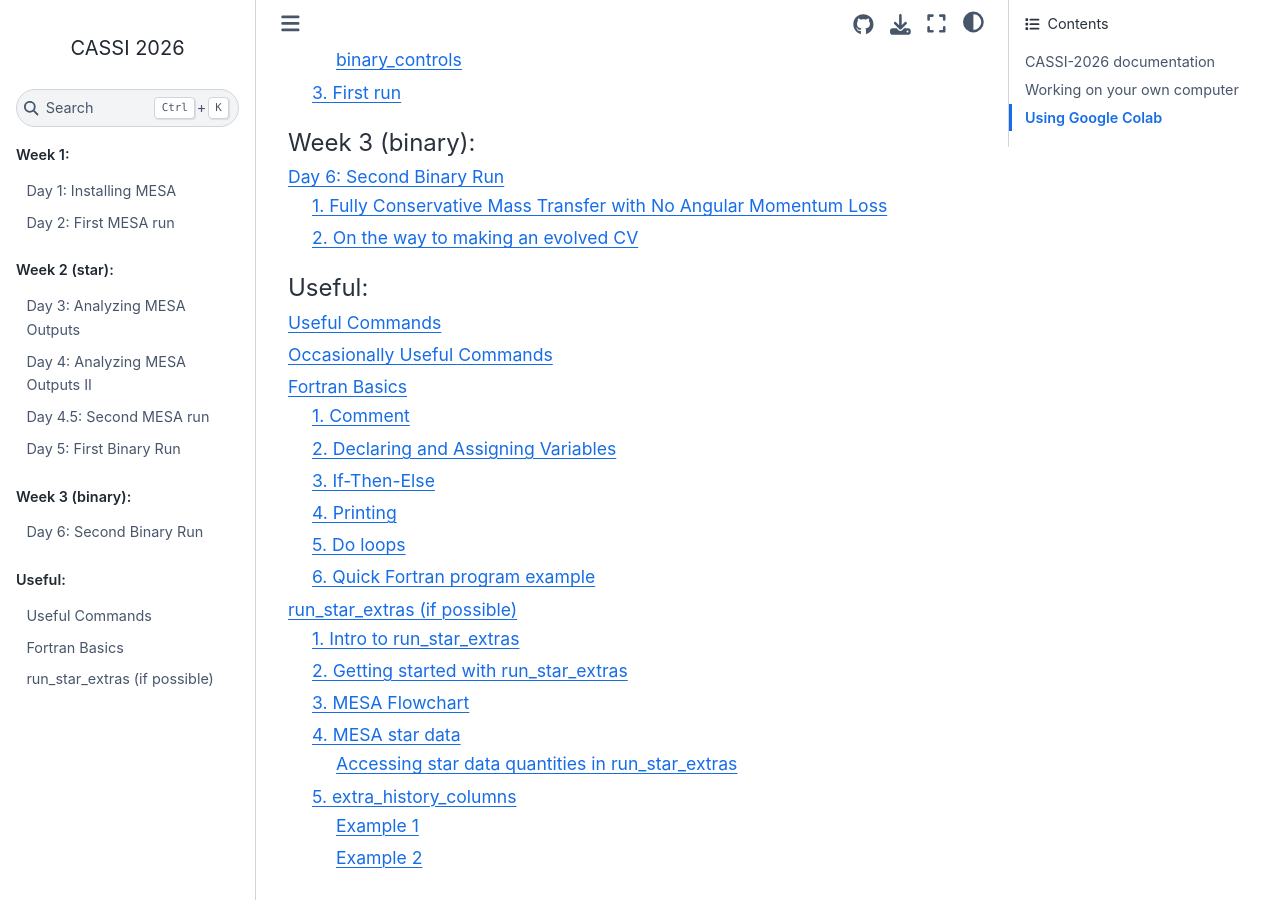
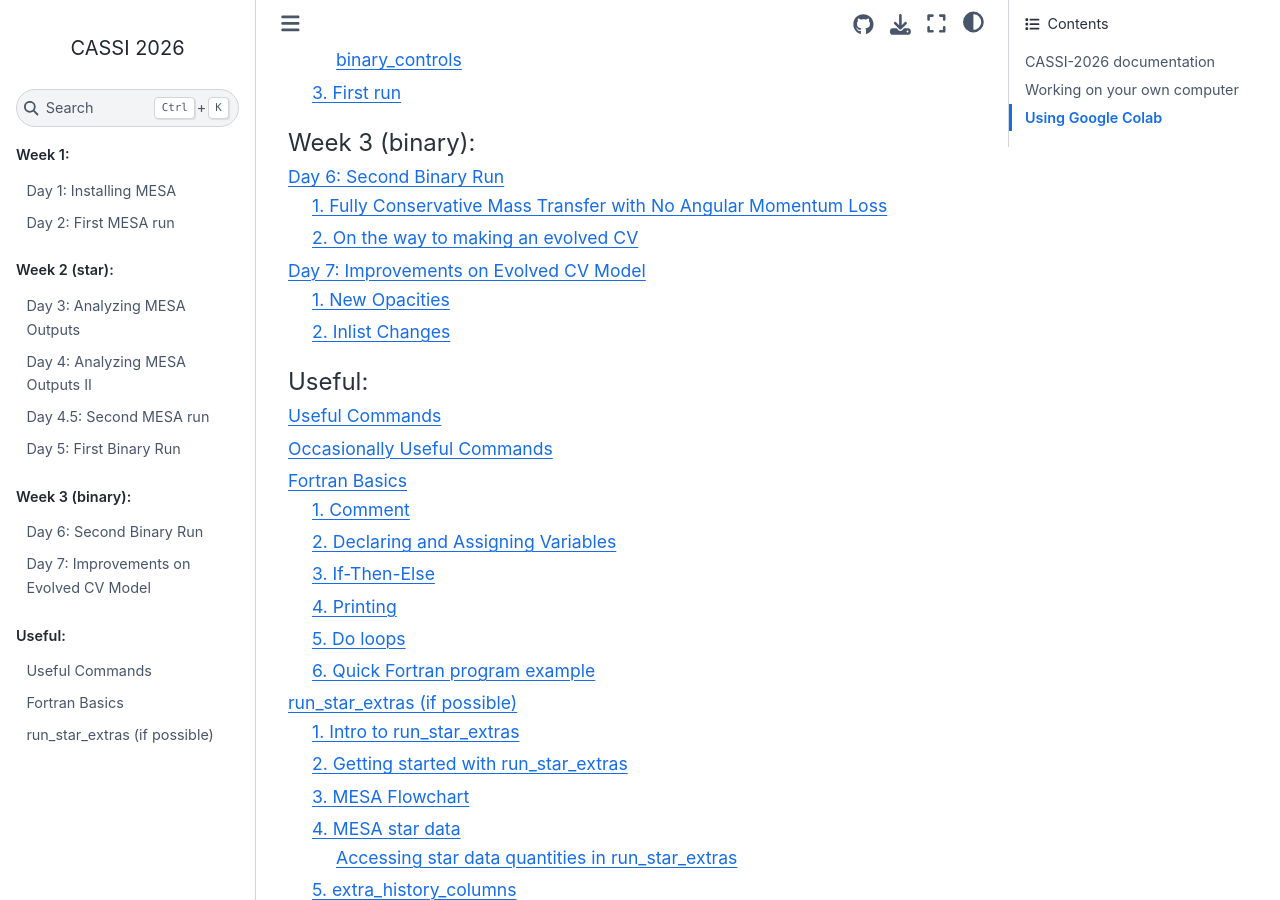
Before and after one commit to sunnywong314/CASSI2026-Sunny, a Sphinx documentation site: the page built from docs/source/index.rst, in a window 1280 px wide and 900 px high, scrolled down 2048 px. Built offline with Sphinx 7.4.7 and the Sphinx Book theme 1.1.4, drawn with Linux system fonts in a browser that asks for light colours; part of the change alters nothing that is shown.

Commit message:
add AESOPUS instructions

```diff
--- /dev/null
+++ b/docs/source/eCV_MB_default.rst
@@ -0,0 +1,117 @@
+******************************************
+Day 7: Improvements on Evolved CV Model
+******************************************
+
+Here we will make a couple of changes to our evolved CV model.
+
+1. New Opacities
+================
+
+First, the opacities that MESA uses at low temperatures do not extend to the high densities of our helium WD.
+We will implement a new opacity coming from the AESOPUS code. However, the MESA implementation does not allow
+extrapolation of this table beyond its range of validity. We will attempt to do this; while unphysical, it
+allows our model to continue evolving. The AESOPUS table itself extends to much higher densities, so the
+model will rarely run into this problem.
+
+.. dropdown:: Changing the source code (Click to expand)
+
+    .. admonition:: Task
+
+        Download the following file :download:`kap_aesopus.f90 <kap_aesopus.f90>`.
+
+        Then, on your terminal, go to :
+
+        .. code-block:: bash
+
+            cd $MESA_DIR/kap
+
+            cp ~/Downloads/kap_aesopus.f90 ./private/
+
+        Here I assume that your ``kap_aesopus.f90`` file is downloaded to the Downloads directory.
+        Modify the path as necessary.
+
+        Then,
+
+        .. code-block:: bash
+
+            ./mk
+
+            ./export
+
+        This compiles the new code, and exports the new code to MESA's libraries. If you did all this
+        correctly, you should see
+        the terminal message
+
+        .. code-block:: bash
+
+            COMPILE_CMD ../private/kap_aesopus.f90
+            LIB_TOOL_libkap.a
+
+    Because we made a change to MESA's source code, all our new runs need to be recompiled.
+    This will be included in our next step.
+
+2. Inlist Changes
+====================
+
+Now we're ready to make more complicated runs in preparation for
+making an AM CVn binary through the evolved CV channel.
+
+
+.. admonition:: Task
+
+    Make a copy of your evolved CV run from the end day 6. Name it something new.
+    Then recompile the code.
+
+    Change your inlists parameters according to the following.
+    You will need to figure out to which inlist each goes.
+
+.. dropdown:: Binary options (Click to expand)
+
+    - Initial binary parameters: star 1 mass of 1.1 solar masses, star 2 mass of 0.75 solar mass, and orbital period of 1.5 days.
+    - Set ``max_tries_to_achieve = 30``. At each time step, MESA will iterate to solve for the mass transfer rate up to some number of times. If the mass transfer rate is not determined by then, MESA will retry and take a smaller timestep. We make this number slightly larger to avoid a retry.
+    Consult `binary controls <https://docs.mesastar.org/en/26.4.1/reference/binary_controls.html>`_ if you are stuck.
+
+.. dropdown:: Star options part 1 (Click to expand)
+
+    The following inlist options will be in different sections of the inlist.
+
+    First, we will have MESA use new opacities for both the low-temperature regime and at higher temperatures.
+    Take a quick look at the MESA documenation for `kap <https://docs.mesastar.org/en/26.4.1/reference/kap.html>`_ and implement:
+
+    - Have MESA use AESOPUS for its low-temperature range, and load an AESOPUS file called ``AESOPUS_eCV.h5``. Hint: this requires two kap inlist options.
+    - Have MESA use an opacity file with prefix ``'oplib_gs98'``. This makes use of updated and more densely tabulated opacities from the OPLIB collaboration, implemented by Farag et al. 2024.
+    - Have MESA blend between the higher temperature and lower temperature tables at logT between 4.42 and 4.5.
+    - Have MESA do a cubic interpolation in X and Z.
+    - Finally, download this AESOPUS opacity file :download:`AESOPUS_eCV.h5 <AESOPUS_eCV.h5>` and put it in your work directory.
+
+    We will also make some equation of state (EOS) changes.
+    Take a quick look at the MESA documenation for `eos <https://docs.mesastar.org/en/26.4.1/reference/eos.html>`_ and implement:
+
+    - ``use_simple_skye_blends = .true.``
+    - ``logT_min_for_any_skye = 7.0d0``
+    - ``logT_min_for_all_skye = 7.2d0``
+
+    MESA's EOS is a blend between different tables. The above options change the blending region. Sometimes this is done for
+    numerical reasons.
+
+
+.. dropdown:: Star options part 2 (Click to expand)
+
+    The rest will be star_job and controls.
+    Consult the MESA documentation for `star_job <https://docs.mesastar.org/en/26.4.1/reference/star_job.html>`_ and `controls <https://docs.mesastar.org/en/26.4.1/reference/controls.html>`_.
+
+
+    Finally,
+
+    - Set ``prune_bad_cz_min_Hp_height = 0.3d0`` and ``prune_bad_cz_min_log_eps_nuc = 99d0``. These remove tiny convection zones that appear due to numerical errors, and avoid further numerical problems due to their appearance.
+    - Set ``eps_mdot_leak_frac_factor = 0d0``. This is a control that avoids numerical problems when MESA runs into high mass transfer rates and bad thermodynamic quantities from the EOS.
+
+    Once you are done, you might want to rearrange your the `controls` options into different groups for better book-keeping.
+
+.. admonition:: Task
+
+    Run the model and observe its orbital evolution.
+    Note also the surface hydrogen abundance.
+
+If you have time, try running the same model but with different initial orbital periods.
+Do not change it by more than 1 day. And do not overwrite your binary run.
--- a/docs/source/index.rst
+++ b/docs/source/index.rst
@@ -69,6 +69,8 @@ Some of the notebooks need data files.  These can be uploaded by selecting the
 
    second_binary
 
+   eCV_MB_default
+
 .. toctree::
    :maxdepth: 3
    :caption: Useful:
```
Also changed, not shown: 2 other files.
